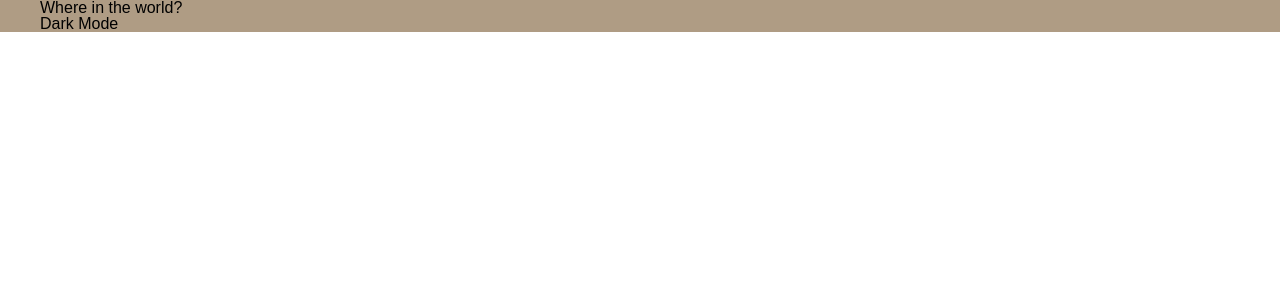
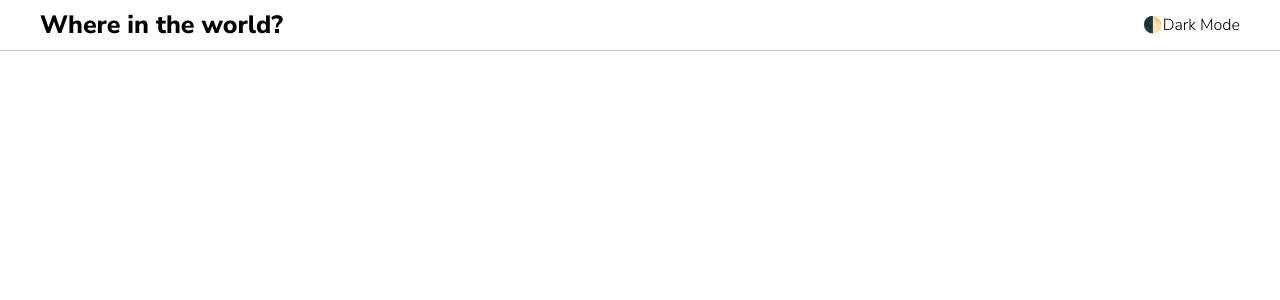
Before and after one commit to AndresCampuzano/Challenge-React-Countries, a React app: page /1/country/1 in a window 1280 px wide. Shown: the top 300 px of the page. Built offline with nearby package versions, Linux system fonts and the light colour scheme.

Commit message:
Home styles desktop done.

```diff
--- a/src/assets/styles/app.css
+++ /dev/null
@@ -1,61 +0,0 @@
-html, body, div, span, applet, object, iframe,
-h1, h2, h3, h4, h5, h6, p, blockquote, pre,
-a, abbr, acronym, address, big, cite, code,
-del, dfn, em, img, ins, kbd, q, s, samp,
-small, strike, strong, sub, sup, tt, var,
-b, u, i, center,
-dl, dt, dd, ol, ul, li,
-fieldset, form, label, legend,
-table, caption, tbody, tfoot, thead, tr, th, td,
-article, aside, canvas, details, embed,
-figure, figcaption, footer, header, hgroup,
-menu, nav, output, ruby, section, summary,
-time, mark, audio, video {
-	margin: 0;
-	padding: 0;
-	border: 0;
-	font-size: 100%;
-	font: inherit;
-	vertical-align: baseline;
-}
-/* HTML5 display-role reset for older browsers */
-article, aside, details, figcaption, figure,
-footer, header, hgroup, menu, nav, section {
-	display: block;
-}
-body {
-	line-height: 1;
-}
-ol, ul {
-	list-style: none;
-}
-blockquote, q {
-	quotes: none;
-}
-blockquote:before, blockquote:after,
-q:before, q:after {
-	content: '';
-	content: none;
-}
-table {
-	border-collapse: collapse;
-	border-spacing: 0;
-}
-
-
-@import url('https://fonts.googleapis.com/css2?family=Nunito+Sans:wght@300;600;800&display=swap');
-
-body {
-  font-family: 'Nunito Sans', sans-serif;
-  margin: 0;
-  padding: 0;
-}
-
-.wrapper {
-  max-width: 1200px;
-  margin: auto;
-}
-
-.header {
-  background-color: #af9c84;
-}
--- /dev/null
+++ b/src/assets/styles/app.scss
@@ -0,0 +1,161 @@
+html, body, div, span, applet, object, iframe,
+h1, h2, h3, h4, h5, h6, p, blockquote, pre,
+a, abbr, acronym, address, big, cite, code,
+del, dfn, em, img, ins, kbd, q, s, samp,
+small, strike, strong, sub, sup, tt, var,
+b, u, i, center,
+dl, dt, dd, ol, ul, li,
+fieldset, form, label, legend,
+table, caption, tbody, tfoot, thead, tr, th, td,
+article, aside, canvas, details, embed,
+figure, figcaption, footer, header, hgroup,
+menu, nav, output, ruby, section, summary,
+time, mark, audio, video {
+	margin: 0;
+	padding: 0;
+	border: 0;
+	font-size: 100%;
+	font: inherit;
+	vertical-align: baseline;
+}
+/* HTML5 display-role reset for older browsers */
+article, aside, details, figcaption, figure,
+footer, header, hgroup, menu, nav, section {
+	display: block;
+}
+body {
+	line-height: 1;
+}
+ol, ul {
+	list-style: none;
+}
+blockquote, q {
+	quotes: none;
+}
+blockquote:before, blockquote:after,
+q:before, q:after {
+	content: '';
+	content: none;
+}
+table {
+	border-collapse: collapse;
+	border-spacing: 0;
+}
+
+
+@import url('https://fonts.googleapis.com/css2?family=Nunito+Sans:wght@300;600;800&display=swap');
+
+body {
+  font-family: 'Nunito Sans', sans-serif;
+  margin: 0;
+  padding: 0;
+}
+
+.wrapper {
+  max-width: 1200px;
+  margin: auto;
+}
+
+strong {
+	font-weight: 600;
+}
+
+// Header
+.header {
+	// background-color: #af9c84;
+	height: 50px;
+	border-bottom: 1px solid #c7c7c7;
+	.wrapper {
+		height: 100%;
+	}
+	.content {
+		height: 100%;
+		display: flex;
+		align-items: center;
+		justify-content: space-between;
+		a {
+			color: black;
+			text-decoration: none;
+			h1 {
+				font-size: 25px;
+				font-weight: bold;
+				cursor: pointer;
+			}
+		}
+		p {
+			cursor: pointer;
+		}
+	}
+}
+// End Header
+
+// Home
+.home {
+	.search {
+		height: 80px;
+		display: flex;
+		justify-content: space-between;
+		align-items: center;
+		.search--container {
+			display: flex;
+			border-radius: 4px;
+			-webkit-box-shadow: 0px 1px 8px 0px #cccccc;
+			-moz-box-shadow: 0px 1px 8px 0px #cccccc;
+			box-shadow: 0px 1px 8px 0px #cccccc;
+			padding: 15px 80px 15px 20px;
+			.loupe {
+				align-self: center;
+			}
+			input {
+				margin-left: 10px;
+				outline: none;
+				border: none;
+			}
+		}
+		.dropdown {
+			padding: 15px 30px 15px 15px;
+			border-radius: 4px;
+			-webkit-box-shadow: 0px 1px 8px 0px #cccccc;
+			-moz-box-shadow: 0px 1px 8px 0px #cccccc;
+			box-shadow: 0px 1px 8px 0px #cccccc;
+			border: none;
+		}
+	}
+
+	.cards {
+		display: grid;
+		grid-template-columns: repeat(4, 1fr);
+		grid-gap: 80px
+	}
+}
+// End Home
+
+// CardHome
+.cards--item {
+	// width: 300px;
+	height: 300px;
+	border-radius: 8px;
+	-webkit-box-shadow: 0px 1px 8px 0px #cccccc;
+	-moz-box-shadow: 0px 1px 8px 0px #cccccc;
+	box-shadow: 0px 1px 8px 0px #cccccc;
+	a {
+		color: black;
+		text-decoration: none;
+	}
+	img {
+		border-top-left-radius: 8px;
+		border-top-right-radius: 8px;
+		width: 100%;
+		height: 160px;
+		object-fit: cover;
+	}
+	.cards--item--container{
+		padding: 18px 15px;
+		h2 {
+			font-size: 22px;
+			font-weight: bold;
+			margin-bottom: 18px;
+		}
+	}
+}
+// End CardHome
--- a/src/components/CardHome.jsx
+++ b/src/components/CardHome.jsx
@@ -5,16 +5,26 @@ const CardHome = ({ flag, name, population, region, capital, route }) => {
   // console.log('from CardHome inside Home: ', alpha3Code);
 
   return (
-    <>
-      <li key={route}>
+    <article className='cards--item' key={route}>
+      <Link to={`/country/${route}`}>
         <img src={flag} alt={name} />
-        <h2>{name}</h2>
-        <p>{population}</p>
-        <p>{region}</p>
-        <p>{capital}</p>
-        <Link to={`/country/${route}`}>details</Link>
-      </li>
-    </>
+        <div className='cards--item--container'>
+          <h2>{name}</h2>
+          <p>
+            <strong>Population: </strong>
+            {population}
+          </p>
+          <p>
+            <strong>Region: </strong>
+            {region}
+          </p>
+          <p>
+            <strong>Capital: </strong>
+            {capital}
+          </p>
+        </div>
+      </Link>
+    </article>
   );
 };
 
--- a/src/components/Header.jsx
+++ b/src/components/Header.jsx
@@ -1,14 +1,19 @@
 import React from 'react';
+import { Link } from 'react-router-dom';
 
 const Header = ({ children }) => {
   return (
     <>
-      <div className='header'>
+      <header className='header'>
         <div className='wrapper'>
-          <h1>Where in the world?</h1>
-          <p>Dark Mode</p>
+          <div className='content'>
+            <Link to='/'>
+              <h1>Where in the world?</h1>
+            </Link>
+            <p>🌓Dark Mode</p>
+          </div>
         </div>
-      </div>
+      </header>
       {children}
     </>
   );
--- a/src/containers/CardDetail.jsx
+++ b/src/containers/CardDetail.jsx
@@ -25,7 +25,6 @@ const CardDetail = props => {
 
   return (
     <>
-      <p>Test from cardDetail</p>
       <button onClick={goBack}>Back</button>
       <div>
         {data.map(
@@ -81,7 +80,7 @@ const CardDetail = props => {
                         );
                       })
                     ) : (
-                      <p>No border countries</p>
+                      <p>No border countries 🏝</p>
                     )}
                   </div>
                 </div>
--- a/src/containers/Home.jsx
+++ b/src/containers/Home.jsx
@@ -1,12 +1,13 @@
 import React, { useState, useEffect } from 'react';
 import CardHome from '../components/CardHome';
+
+// Search icon
+import searchIcon from '../assets/images/search-24px.svg';
+// import arrowDown from '../assets/images/keyboard_arrow_down-24px.svg';
 
 const Home = () => {
   const [data, setData] = useState([]);
   const [filteredData, setFilteredData] = useState([]);
-
-  console.log('original data: ', data);
-  // console.log('filteredData: ', filteredData);
 
   useEffect(() => {
     fetch('https://restcountries.eu/rest/v2/all')
@@ -33,11 +34,26 @@ const Home = () => {
   };
 
   return (
-    <>
-      <h1>Flags 😊</h1>
-      <input type='search' onChange={handleChangeInput} id='search' />
+    <section className='home'>
+      <div className='wrapper'>
+        <div className='search'>
+          <div className='search--container'>
+            <div className='loupe'>
+              <img src={searchIcon} alt='search' />
+            </div>
+            <input
+              type='search'
+              onChange={handleChangeInput}
+              id='search'
+              placeholder='Search for a country...'
+            />
+          </div>
           <div>
-        <select id='dropdown' onChange={handleDropdownChange}>
+            <select
+              id='dropdown'
+              onChange={handleDropdownChange}
+              className='dropdown'
+            >
               <option value='NA'>Filter by Region</option>
               <option value='Africa'>Africa</option>
               <option value='America'>America</option>
@@ -46,7 +62,8 @@ const Home = () => {
               <option value='Oceania'>Oceania</option>
             </select>
           </div>
-      <ul>
+        </div>
+        <div className='cards'>
           {filteredData.map(
             ({ flag, name, population, region, capital, alpha3Code }) => {
               return (
@@ -62,8 +79,9 @@ const Home = () => {
               );
             }
           )}
-      </ul>
-    </>
+        </div>
+      </div>
+    </section>
   );
 };
 
--- a/src/routes/App.js
+++ b/src/routes/App.js
@@ -7,7 +7,7 @@ import CardDetail from '../containers/CardDetail.jsx';
 import Header from '../components/Header.jsx';
 
 // Styles
-import '../assets/styles/app.css';
+import '../assets/styles/app.scss';
 
 const App = () => {
   return (
--- a/webpack.config.js
+++ b/webpack.config.js
@@ -36,7 +36,7 @@ module.exports = {
         ]
       },
       {
-        test: /\.(png|gif|jpg)$/,
+        test: /\.(png|gif|jpg|svg)$/,
         use: [
           {
             loader: 'file-loader',
```
Also changed, not shown: src/assets/images/keyboard_arrow_down-24px.svg (added), src/assets/images/search-24px.svg (added). Lines whose indentation alone changed are shown as unchanged.
